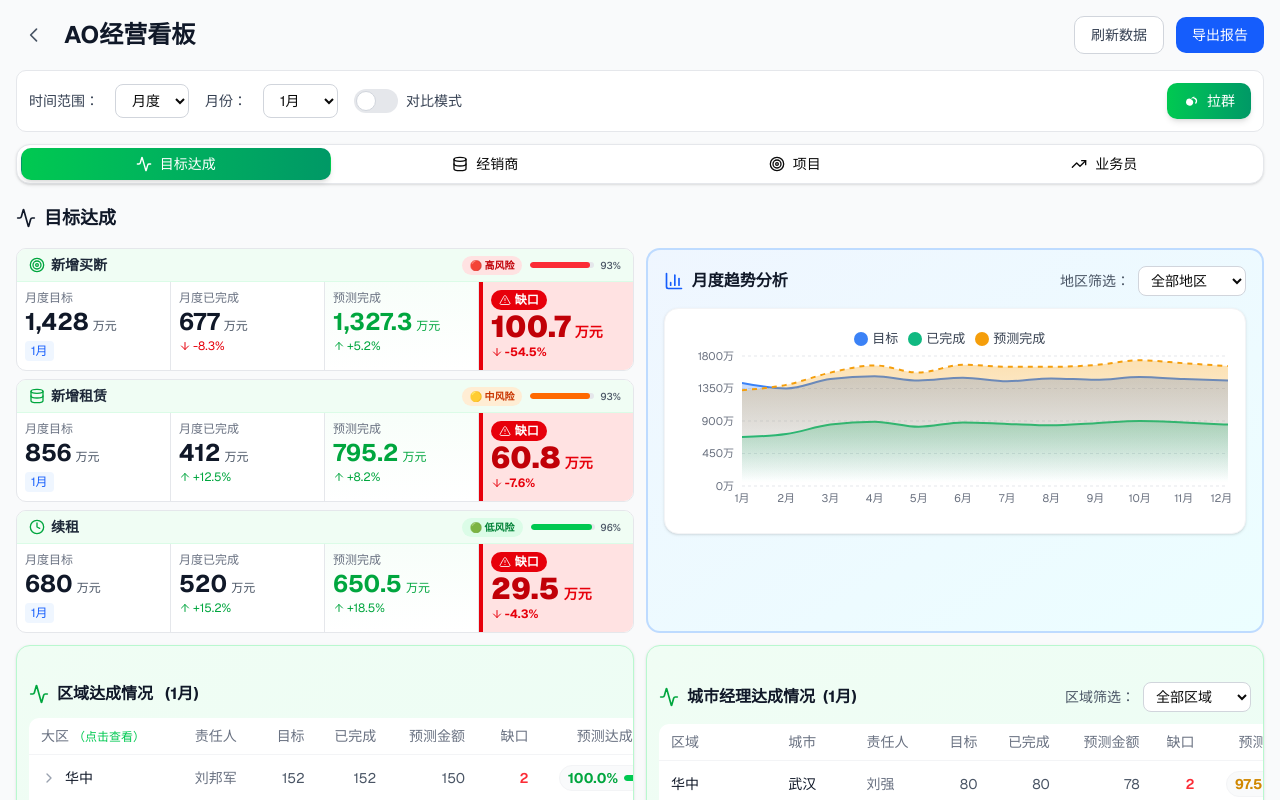
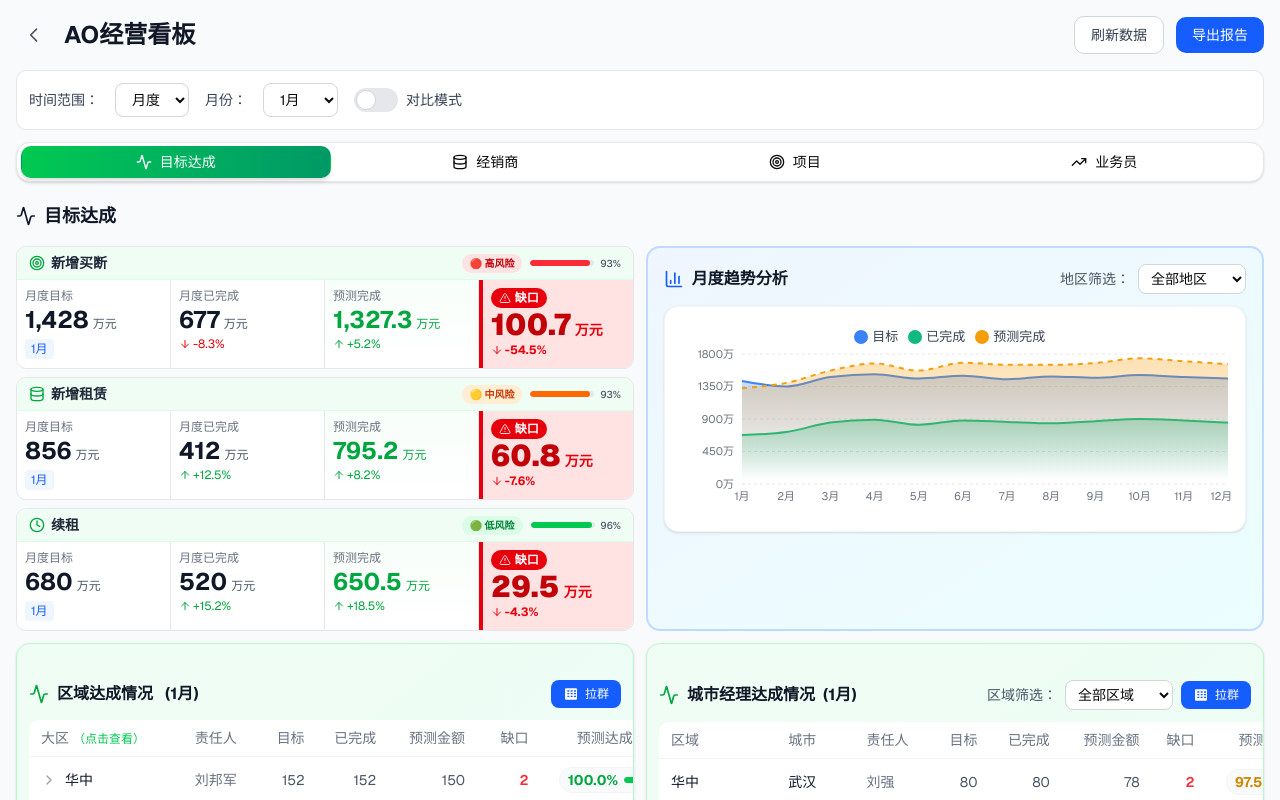
Before and after one commit to navylee1990/coze_jsc, a Next.js app: page /sales in a window 1280 px wide. Shown: the top 800 px of the page. Built offline with nearby package versions, Linux system fonts and the light colour scheme.

Commit message:
refactor: 调整企业微信拉群按钮位置并更换为专业图标

```diff
--- a/src/app/sales/page.tsx
+++ b/src/app/sales/page.tsx
@@ -800,22 +800,6 @@ export default function SalesDashboard() {
               )}
             </div>
           </div>
-
-          {/* 右侧：企业微信拉群 */}
-          <div className="flex items-center gap-2">
-            <button
-              onClick={() => {
-                // 企业微信拉群逻辑
-                alert('已启动企业微信拉群，将邀请相关成员加入讨论');
-              }}
-              className="flex items-center gap-2 px-4 py-2 text-sm font-medium text-white bg-gradient-to-r from-green-500 to-emerald-600 rounded-lg hover:from-green-600 hover:to-emerald-700 transition-all shadow-md hover:shadow-lg"
-            >
-              <svg className="w-4 h-4" fill="currentColor" viewBox="0 0 24 24">
-                <path d="M17.83 5.17c-2.71 0-5.06 1.55-5.83 3.84-1.63-1.03-3.71-1.02-5.34.02C4.94 11.03 4 13.6 4.92 15.79c.92 2.19 3.3 3.55 5.74 3.28 2.44-.27 4.43-2.09 4.68-4.44.25-2.35-1.31-4.55-3.65-5.24 1.04-1.14 2.63-1.62 4.14-1.27 1.51.35 2.76 1.45 3.2 2.88.44 1.43.03 3.01-1.07 4.06l1.41 1.41c1.66-1.59 2.28-3.98 1.59-6.19-.69-2.21-2.69-3.8-5.13-3.8zM8 9c-1.66 0-3 1.34-3 3s1.34 3 3 3 3-1.34 3-3-1.34-3-3-3z"/>
-              </svg>
-              拉群
-            </button>
-          </div>
         </div>
       </div>
 
@@ -1305,6 +1289,19 @@ export default function SalesDashboard() {
                     <span className="text-base font-bold text-gray-900 ml-1">({timeRange === 'month' ? `${selectedMonth}月` : timeRange === 'quarter' ? selectedQuarter : '2026年'})</span>
                   )}
                 </div>
+                <button
+                  onClick={() => {
+                    // 企业微信拉群逻辑 - 区域达成情况
+                    alert('已启动企业微信拉群，将邀请区域负责人讨论达成缺口问题');
+                  }}
+                  className="flex items-center gap-1.5 px-3 py-1.5 text-xs font-medium text-white bg-blue-600 rounded-md hover:bg-blue-700 transition-colors"
+                  title="企业微信拉群"
+                >
+                  <svg className="w-4 h-4" viewBox="0 0 24 24" fill="currentColor">
+                    <path d="M4.5 3.5h15A1.5 1.5 0 0 1 21 5v14a1.5 1.5 0 0 1-1.5 1.5h-15A1.5 1.5 0 0 1 3 19V5a1.5 1.5 0 0 1 1.5-1.5z M6.5 6.5v2h3v-2h-3z M11.5 6.5v2h3v-2h-3z M16.5 6.5v2h3v-2h-3z M6.5 10.5v2h3v-2h-3z M11.5 10.5v2h3v-2h-3z M16.5 10.5v2h3v-2h-3z M6.5 14.5v2h3v-2h-3z M11.5 14.5v2h3v-2h-3z M16.5 14.5v2h3v-2h-3z" />
+                  </svg>
+                  拉群
+                </button>
               </div>
 
               {/* 大区维度表格 */}
@@ -1419,6 +1416,19 @@ export default function SalesDashboard() {
                     <option value="西南">西南</option>
                     <option value="华南">华南</option>
                   </select>
+                  <button
+                    onClick={() => {
+                      // 企业微信拉群逻辑 - 城市经理达成情况
+                      alert('已启动企业微信拉群，将邀请城市经理讨论达成问题');
+                    }}
+                    className="flex items-center gap-1.5 px-3 py-1.5 text-xs font-medium text-white bg-blue-600 rounded-md hover:bg-blue-700 transition-colors"
+                    title="企业微信拉群"
+                  >
+                    <svg className="w-4 h-4" viewBox="0 0 24 24" fill="currentColor">
+                      <path d="M4.5 3.5h15A1.5 1.5 0 0 1 21 5v14a1.5 1.5 0 0 1-1.5 1.5h-15A1.5 1.5 0 0 1 3 19V5a1.5 1.5 0 0 1 1.5-1.5z M6.5 6.5v2h3v-2h-3z M11.5 6.5v2h3v-2h-3z M16.5 6.5v2h3v-2h-3z M6.5 10.5v2h3v-2h-3z M11.5 10.5v2h3v-2h-3z M16.5 10.5v2h3v-2h-3z M6.5 14.5v2h3v-2h-3z M11.5 14.5v2h3v-2h-3z M16.5 14.5v2h3v-2h-3z" />
+                    </svg>
+                    拉群
+                  </button>
                 </div>
               </div>
 
```
